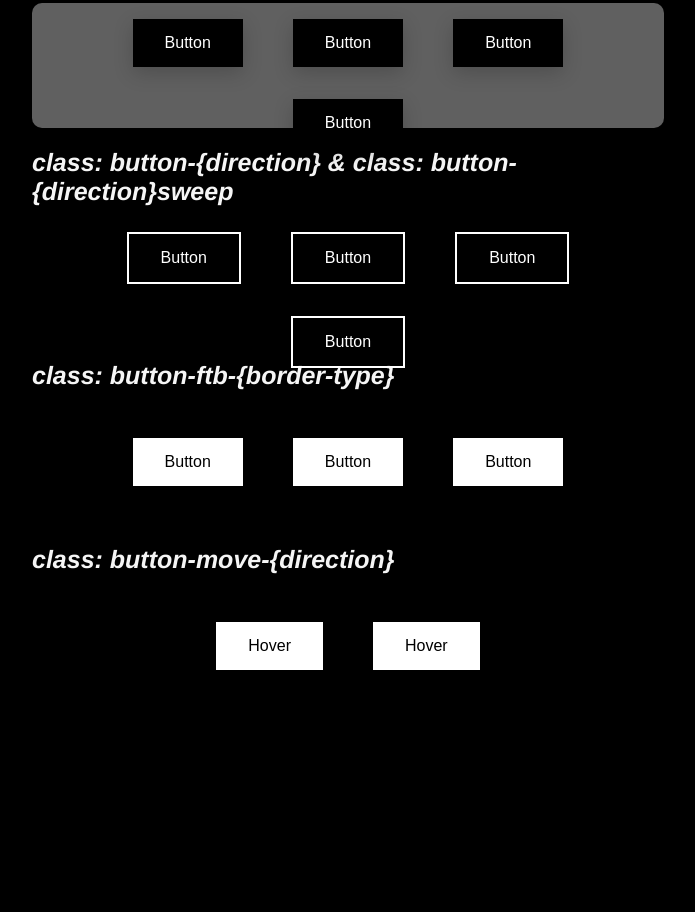
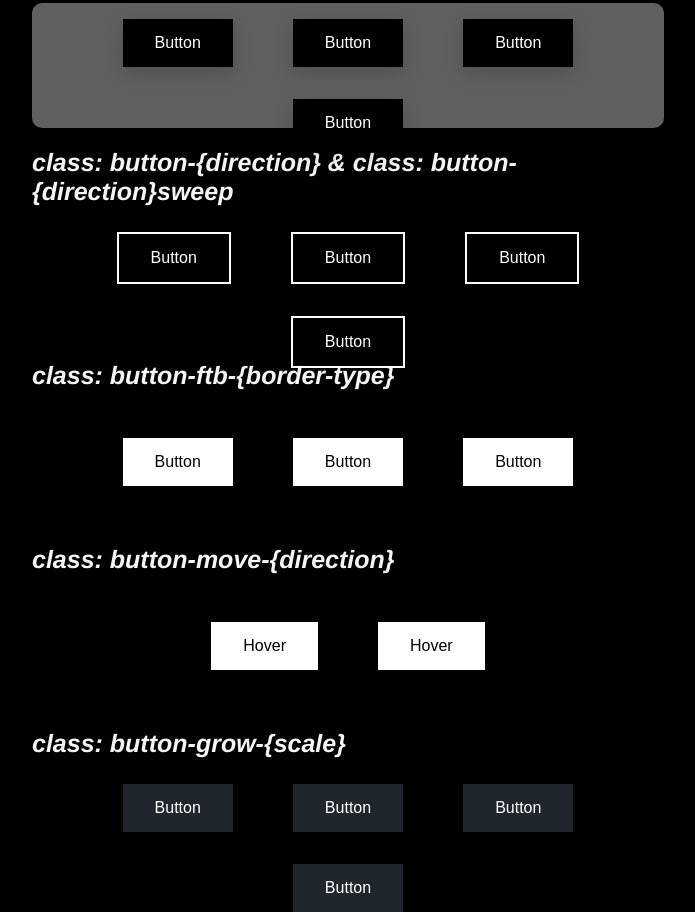
Before and after one commit to KeerthX/cssbuttonproject, a plain HTML site: page index.html in a window 1280 px wide. Shown: the part 552-1464 px from the top of the page, without its empty margins (292-987 px from the left). Before the commit the page ends 1269 px from the top, so only its background shows below. Drawn offline with Linux system fonts and the light colour scheme.

Commit message:
class: button-grow-{scale}

```diff
--- a/button.css
+++ b/button.css
@@ -7,7 +7,7 @@
     text-decoration: none;
     display: inline-block;
     font-size: 16px;
-    margin: 16px 25px;
+    margin: 16px 30px;
     cursor: pointer;
     transition-duration: 0.4s;
     cursor: pointer;
@@ -324,3 +324,44 @@
     opacity: 1;
     left: 0;
   }
+
+  /* Grow (button-grow-{scale}) */
+  .button-grow-2 {
+    background-color: #20262E;
+    color: white;
+    transition-duration: 300ms;
+  }
+
+  .button-grow-2:hover {
+    transform: scale(1.25);
+  }
+
+  .button-grow-3 {
+    background-color: #20262E;
+    color: white;
+    transition-duration: 300ms;
+  }
+
+  .button-grow-3:hover {
+    transform: scale(1.50);
+  }
+
+  .button-grow-4 {
+    background-color: #20262E;
+    color: white;
+    transition-duration: 300ms;
+  }
+
+  .button-grow-4:hover {
+    transform: scale(1.75);
+  }
+
+  .button-grow-5 {
+    background-color: #20262E;
+    color: white;
+    transition-duration: 300ms;
+  }
+
+  .button-grow-5:hover {
+    transform: scale(1.80);
+  }
--- a/index.html
+++ b/index.html
@@ -64,7 +64,15 @@
         <button class="button button-move-right" style="vertical-align:middle"><span>Hover </span></button>
         <button class="button button-move-left" style="vertical-align:middle"><span>Hover </span></button>
      </div>
-
+     <div class="buttontitle">
+        class: button-grow-{scale}
+     </div>
+     <div class="buttonflex">
+        <button class="button button-grow-2" style="vertical-align:middle"><span>Button</span></button>
+        <button class="button button-grow-3" style="vertical-align:middle"><span>Button</span></button>
+        <button class="button button-grow-4" style="vertical-align:middle"><span>Button</span></button>
+        <button class="button button-grow-5" style="vertical-align:middle"><span>Button</span></button>
+     </div>
 
 </body>
 
```
